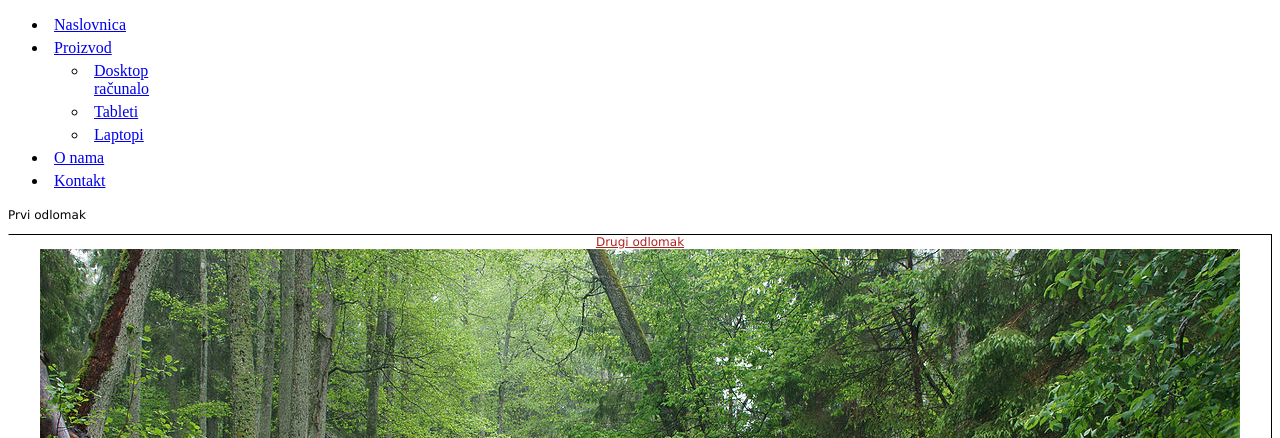
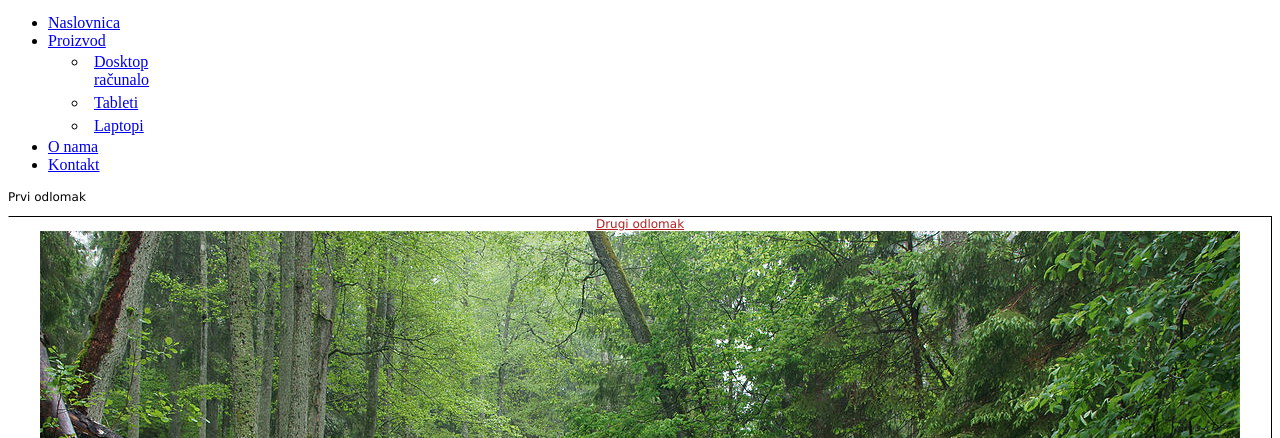
Before and after one commit to BornaStrah/web-stranica, a plain HTML site: page index.html in a window 1280 px wide. Shown: the part 362-800 px from the top of the page. Drawn offline with Linux system fonts and the light colour scheme.

Commit message:
Update Dodatno.css

```diff
--- a/Dodatno.css
+++ b/Dodatno.css
@@ -46,7 +46,7 @@ h1
 
 }
 
-ul li a, ul li a:visited{
+ul ul li a, ul ul li a:visited{
   display: block;
   text-decoratio: none;
   margin: 1px;
```
